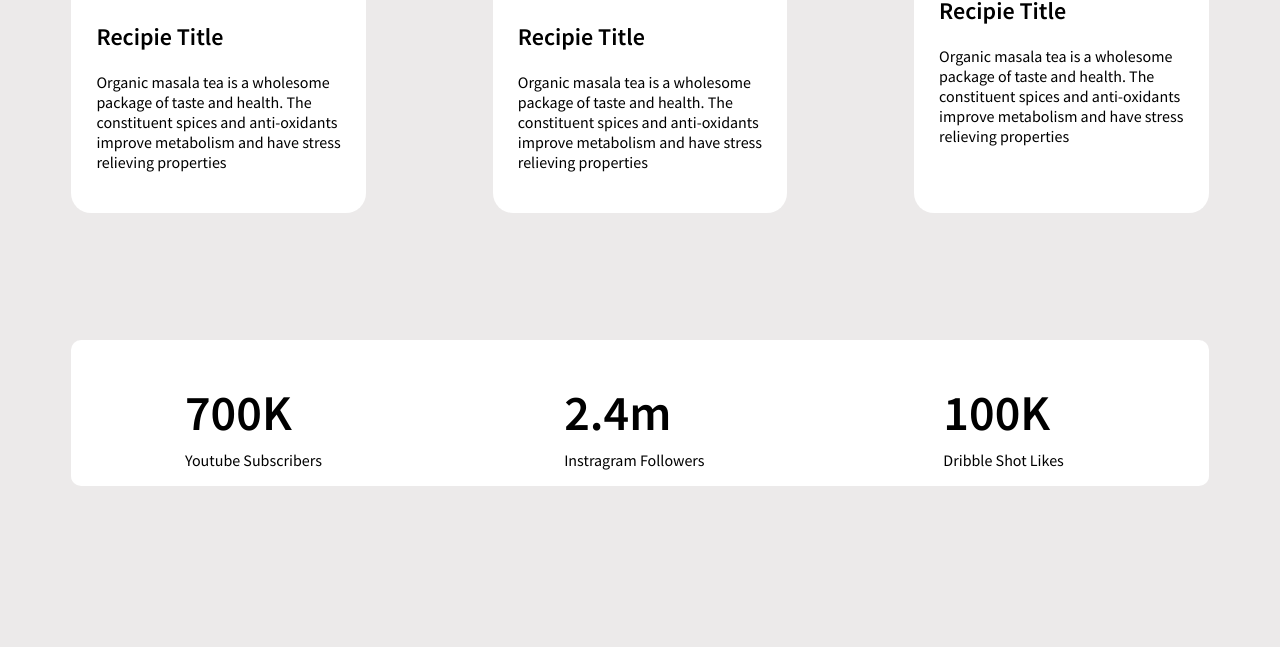
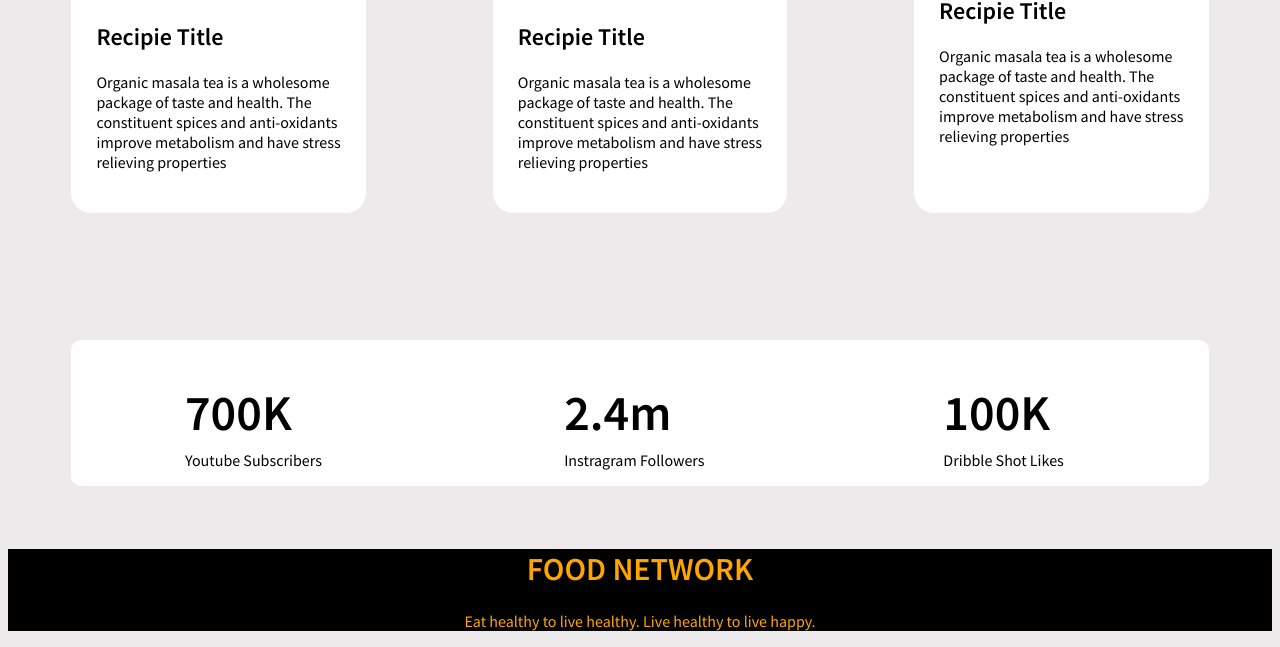
Before and after one commit to atique-atq/organic-food-network, a plain HTML site: page index.html in a window 1280 px wide. Shown: the part 1553-2200 px from the top of the page. Before the commit the page ends 2102 px from the top, so only its background shows below. Drawn offline with Linux system fonts and the light colour scheme.

Commit message:
footer added

```diff
--- a/index.html
+++ b/index.html
@@ -87,4 +87,10 @@
         </div>
     </section>
 </body>
+
+<footer>
+    <h1 class="orange-color">FOOD NETWORK</h1>
+    <p class="orange-color">Eat healthy to live healthy. Live healthy to live happy.</p>
+</footer>
+
 </html>
--- a/style.css
+++ b/style.css
@@ -60,3 +60,7 @@ body{
     width: 33%;
     padding-left: 10%;
 }
+footer{
+    background-color: black;
+    text-align: center;
+}
```
